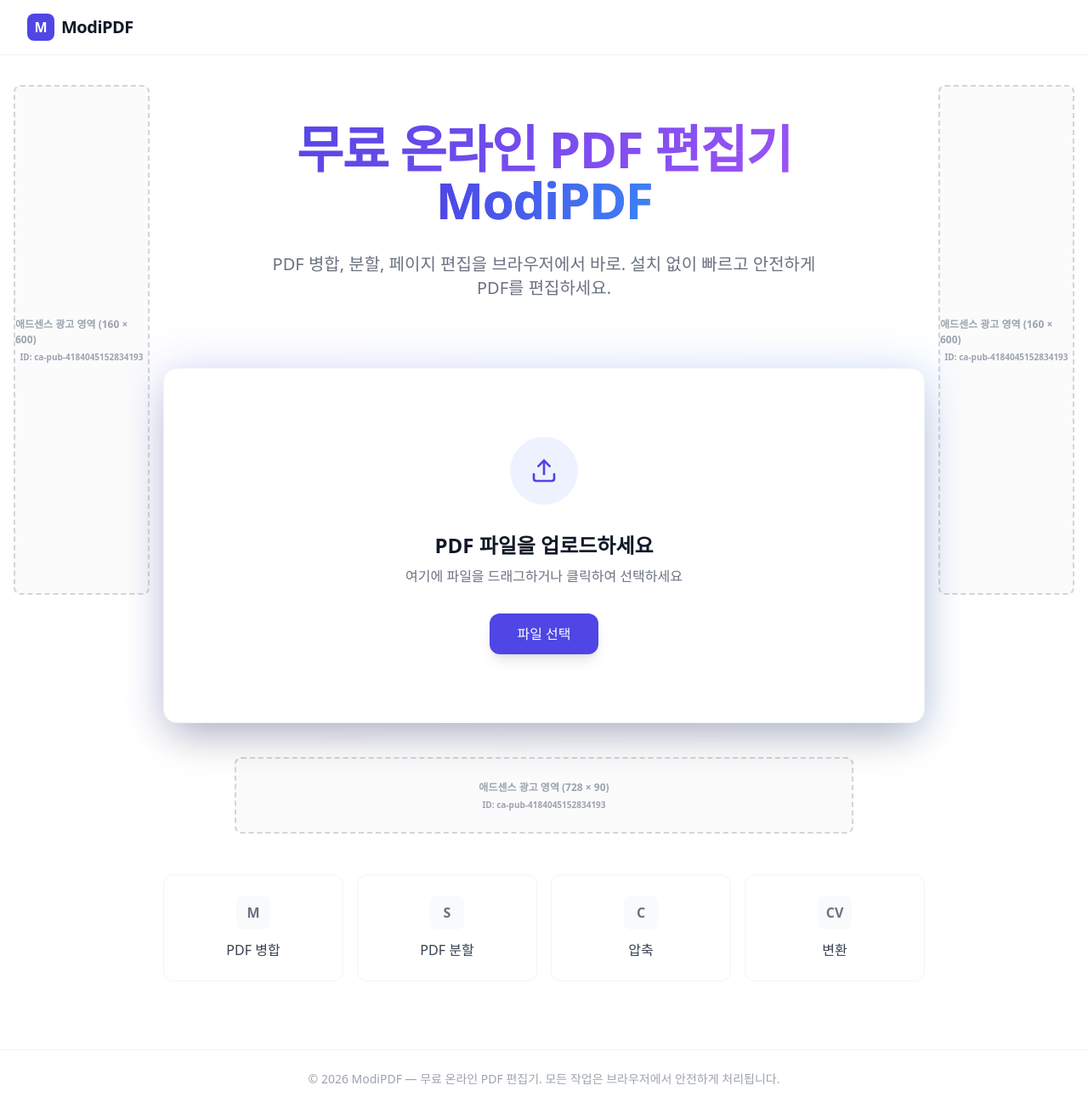
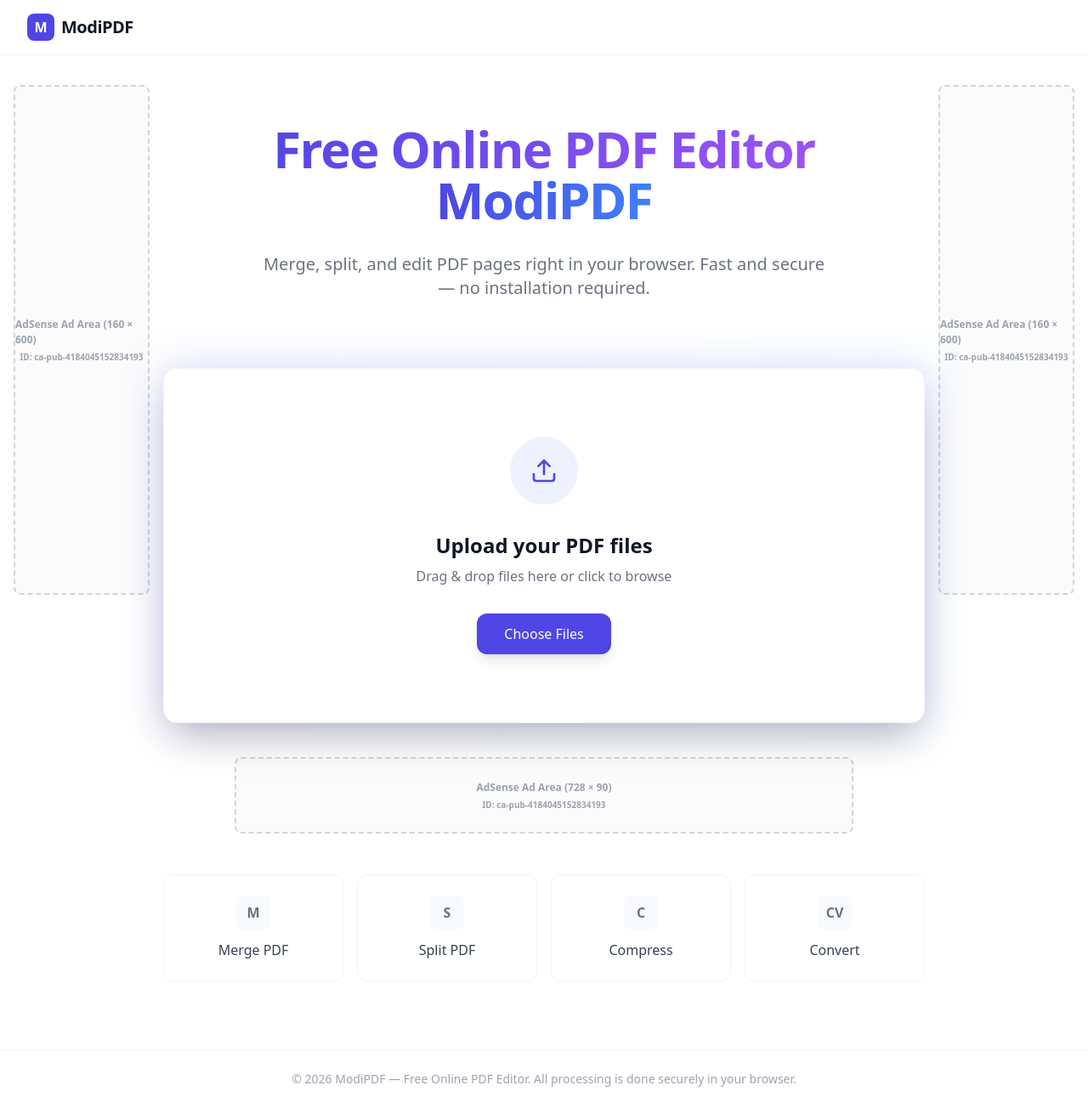
Before and after one commit to johnlim0218/modipdf, a Next.js app: page / in a window 1280 px wide. Shown: the whole page at 85% size. Built offline with nearby package versions, Linux system fonts and the light colour scheme.

Commit message:
feat: Translate all user-facing text, metadata, and descriptions from Korean to English.

```diff
--- a/src/app/edit/layout.tsx
+++ b/src/app/edit/layout.tsx
@@ -1,9 +1,9 @@
 import type { Metadata } from "next";
 
 export const metadata: Metadata = {
-  title: "PDF 편집기 - 페이지 편집, 병합, 분할",
+  title: "PDF Editor - Edit, Merge, Split Pages",
   description:
-    "ModiPDF 편집기로 PDF 페이지를 자유롭게 편집하세요. 드래그 앤 드롭으로 페이지 순서 변경, 병합, 분할이 가능합니다.",
+    "Edit PDF pages freely with ModiPDF editor. Reorder, merge, and split pages with drag and drop.",
 };
 
 export default function EditLayout({
--- a/src/app/layout.tsx
+++ b/src/app/layout.tsx
@@ -10,21 +10,25 @@
     google: "JoeU0rjjSnf11I_Tq33w0gJK_8sv5pSLIZSiiqNwoBw",
   },
   title: {
-    default: "ModiPDF - 무료 온라인 PDF 편집기 | 병합, 분할, 편집",
+    default: "ModiPDF - Free Online PDF Editor | Merge, Split, Edit",
     template: "%s | ModiPDF",
   },
   description:
-    "ModiPDF는 무료 온라인 PDF 편집 도구입니다. PDF 병합, 분할, 페이지 편집, 이미지 변환을 브라우저에서 바로 수행하세요. 설치 없이 빠르고 안전하게 PDF를 편집할 수 있습니다.",
+    "ModiPDF is a free online PDF editing tool. Merge, split, edit pages, and convert images to PDF right in your browser. Fast and secure PDF editing with no installation required.",
   keywords: [
-    "PDF 편집",
-    "PDF 병합",
-    "PDF 분할",
-    "PDF 변환",
-    "온라인 PDF 편집기",
-    "무료 PDF 도구",
-    "무료 pdf 편집",
+    "PDF editor",
     "PDF merge",
     "PDF split",
+    "PDF convert",
+    "online PDF editor",
+    "free PDF tools",
+    "free PDF editor",
+    "PDF combiner",
+    "PDF compressor",
+    "edit PDF online",
+    "merge PDF files",
+    "split PDF pages",
+    "PDF page editor",
     "PDF editor online",
     "ModiPDF",
   ],
@@ -32,18 +36,18 @@
   creator: "ModiPDF",
   openGraph: {
     type: "website",
-    locale: "ko_KR",
+    locale: "en_US",
     url: SITE_URL,
     siteName: "ModiPDF",
-    title: "ModiPDF - 무료 온라인 PDF 편집기",
+    title: "ModiPDF - Free Online PDF Editor",
     description:
-      "PDF 병합, 분할, 페이지 편집을 브라우저에서 바로. 설치 없이 빠르고 안전한 PDF 편집 도구.",
+      "Merge, split, and edit PDF pages right in your browser. Fast and secure PDF editing tool — no installation required.",
   },
   twitter: {
     card: "summary_large_image",
-    title: "ModiPDF - 무료 온라인 PDF 편집기",
+    title: "ModiPDF - Free Online PDF Editor",
     description:
-      "PDF 병합, 분할, 페이지 편집을 브라우저에서 바로. 설치 없이 빠르고 안전한 PDF 편집 도구.",
+      "Merge, split, and edit PDF pages right in your browser. Fast and secure PDF editing tool — no installation required.",
   },
   alternates: {
     canonical: SITE_URL,
@@ -70,7 +74,7 @@
   children: React.ReactNode;
 }>) {
   return (
-    <html lang="ko">
+    <html lang="en">
       <head>
         <script
           async
--- a/src/app/manifest.ts
+++ b/src/app/manifest.ts
@@ -2,10 +2,10 @@
 
 export default function manifest(): MetadataRoute.Manifest {
   return {
-    name: "ModiPDF - 무료 온라인 PDF 편집기",
+    name: "ModiPDF - Free Online PDF Editor",
     short_name: "ModiPDF",
     description:
-      "PDF 병합, 분할, 페이지 편집을 브라우저에서 바로. 설치 없이 빠르고 안전한 PDF 편집 도구.",
+      "Merge, split, and edit PDF pages right in your browser. Fast and secure PDF editing tool — no installation required.",
     start_url: "/",
     display: "standalone",
     background_color: "#ffffff",
--- a/src/app/page.tsx
+++ b/src/app/page.tsx
@@ -17,7 +17,7 @@
       setUploadedFileName(
         files.length === 1
           ? files[0].name
-          : `${files[0].name} 외 ${files.length - 1}개`,
+          : `${files[0].name} and ${files.length - 1} more`,
       );
       await addFiles(files);
       setShowInterstitial(true);
--- a/src/components/AdSlot.tsx
+++ b/src/components/AdSlot.tsx
@@ -70,7 +70,7 @@
         data-full-width-responsive="true"
       />
 
-      {/* 개발 환경에서만 보이는 가이드 (승인 전 확인용) */}
+      {/* Dev guide visible only in development (for pre-approval checks) */}
       {process.env.NODE_ENV === "development" && (
         <div
           style={{
@@ -92,7 +92,7 @@
             zIndex: 1,
           }}
         >
-          <span>애드센스 광고 영역 ({config.label})</span>
+          <span>AdSense Ad Area ({config.label})</span>
           <span style={{ fontSize: "10px" }}>ID: {ADSENSE_CLIENT_ID}</span>
         </div>
       )}
--- a/src/components/InterstitialAd.tsx
+++ b/src/components/InterstitialAd.tsx
@@ -43,7 +43,7 @@
         {/* Loading indicator */}
         <div className="interstitial-spinner" />
 
-        <h2 className="interstitial-title">PDF를 준비하고 있어요...</h2>
+        <h2 className="interstitial-title">Preparing your PDF...</h2>
         <p className="interstitial-filename">{fileName}</p>
 
         {/* Progress bar */}
@@ -61,10 +61,10 @@
 
         {/* Skip / auto-move button */}
         <button onClick={handleSkip} className="interstitial-skip-btn">
-          {remaining > 0 ? `편집기로 이동 (${remaining}초)` : "편집기로 이동"}
+          {remaining > 0 ? `Go to Editor (${remaining}s)` : "Go to Editor"}
         </button>
         <p className="interstitial-skip-note">
-          준비 완료 후 자동으로 이동합니다
+          You will be redirected automatically when ready
         </p>
       </div>
     </div>
--- a/src/components/LandingPage.tsx
+++ b/src/components/LandingPage.tsx
@@ -14,20 +14,20 @@
   name: "ModiPDF",
   url: "https://modipdf.vercel.app",
   description:
-    "무료 온라인 PDF 편집기. PDF 병합, 분할, 페이지 편집을 브라우저에서 바로 수행하세요.",
+    "Free online PDF editor. Merge, split, and edit PDF pages right in your browser.",
   applicationCategory: "UtilitiesApplication",
   operatingSystem: "All",
   offers: {
     "@type": "Offer",
     price: "0",
-    priceCurrency: "KRW",
+    priceCurrency: "USD",
   },
   featureList: [
-    "PDF 병합",
-    "PDF 분할",
-    "PDF 페이지 편집",
-    "드래그 앤 드롭 지원",
-    "이미지 변환",
+    "PDF Merge",
+    "PDF Split",
+    "PDF Page Editing",
+    "Drag & Drop Support",
+    "Image Conversion",
   ],
   browserRequirements: "Requires JavaScript. Requires HTML5.",
   softwareVersion: "1.0",
@@ -90,23 +90,26 @@
 
       <main className="flex-1 flex flex-col items-center pt-20 px-4 pb-20">
         {/* Hero Section */}
-        <section className="text-center mb-12 max-w-3xl" aria-label="소개">
+        <section
+          className="text-center mb-12 max-w-3xl"
+          aria-label="Introduction"
+        >
           <h1 className="text-5xl md:text-6xl font-extrabold text-gray-900 mb-6 tracking-tight leading-tight">
-            무료 온라인 PDF 편집기 <br />
+            Free Online PDF Editor <br />
             <span className="text-transparent bg-clip-text bg-gradient-to-r from-indigo-600 to-blue-500">
               ModiPDF
             </span>
           </h1>
           <p className="text-xl text-gray-500 mb-8 max-w-2xl mx-auto">
-            PDF 병합, 분할, 페이지 편집을 브라우저에서 바로. 설치 없이 빠르고
-            안전하게 PDF를 편집하세요.
+            Merge, split, and edit PDF pages right in your browser. Fast and
+            secure — no installation required.
           </p>
         </section>
 
         {/* Upload Card */}
         <section
           className="w-full max-w-4xl relative z-10"
-          aria-label="파일 업로드"
+          aria-label="File upload"
         >
           {/* Glow Effect */}
           <div className="absolute -inset-1 bg-gradient-to-r from-indigo-500 to-blue-500 rounded-2xl opacity-20 blur-xl"></div>
@@ -118,7 +121,7 @@
             onClick={() => document.getElementById("file-upload")?.click()}
             role="button"
             tabIndex={0}
-            aria-label="PDF 파일 업로드 영역"
+            aria-label="PDF file upload area"
             onKeyDown={(e) => {
               if (e.key === "Enter" || e.key === " ") {
                 document.getElementById("file-upload")?.click();
@@ -132,7 +135,7 @@
               multiple
               accept=".pdf,.jpg,.jpeg,.png"
               onChange={onChange}
-              aria-label="PDF 파일 선택"
+              aria-label="Select PDF files"
             />
 
             <div className="w-20 h-20 bg-indigo-50 rounded-full flex items-center justify-center mx-auto mb-8 group-hover:scale-110 transition-transform duration-300">
@@ -144,14 +147,14 @@
             </div>
 
             <h2 className="text-2xl font-bold text-gray-900 mb-2">
-              PDF 파일을 업로드하세요
+              Upload your PDF files
             </h2>
             <p className="text-gray-500 mb-8">
-              여기에 파일을 드래그하거나 클릭하여 선택하세요
+              Drag & drop files here or click to browse
             </p>
 
             <button className="px-8 py-3 bg-indigo-600 text-white rounded-xl font-medium shadow-lg hover:bg-indigo-700 hover:shadow-indigo-500/25 transition-all transform hover:-translate-y-0.5">
-              파일 선택
+              Choose Files
             </button>
           </div>
         </section>
@@ -164,13 +167,21 @@
         {/* Quick Tools */}
         <section
           className="grid grid-cols-2 md:grid-cols-4 gap-4 mt-12 max-w-4xl w-full"
-          aria-label="PDF 도구"
+          aria-label="PDF Tools"
         >
           {[
-            { label: "PDF 병합", icon: "M", desc: "여러 PDF를 하나로 합치기" },
-            { label: "PDF 분할", icon: "S", desc: "PDF를 여러 파일로 나누기" },
-            { label: "압축", icon: "C", desc: "PDF 파일 크기 줄이기" },
-            { label: "변환", icon: "CV", desc: "이미지를 PDF로 변환" },
+            {
+              label: "Merge PDF",
+              icon: "M",
+              desc: "Combine multiple PDFs into one",
+            },
+            {
+              label: "Split PDF",
+              icon: "S",
+              desc: "Split a PDF into multiple files",
+            },
+            { label: "Compress", icon: "C", desc: "Reduce PDF file size" },
+            { label: "Convert", icon: "CV", desc: "Convert images to PDF" },
           ].map((tool) => (
             <button
               key={tool.label}
@@ -194,8 +205,8 @@
       {/* Footer */}
       <footer className="py-6 text-center text-sm text-gray-400 border-t border-gray-100">
         <p>
-          © {new Date().getFullYear()} ModiPDF — 무료 온라인 PDF 편집기. 모든
-          작업은 브라우저에서 안전하게 처리됩니다.
+          © {new Date().getFullYear()} ModiPDF — Free Online PDF Editor. All
+          processing is done securely in your browser.
         </p>
       </footer>
 
```
